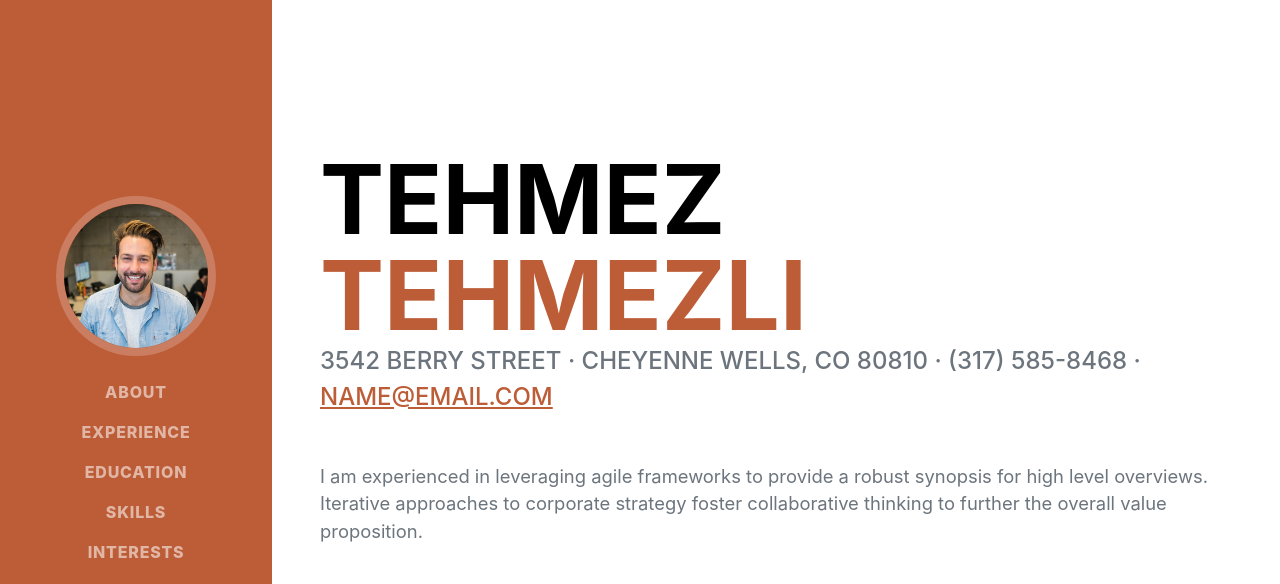
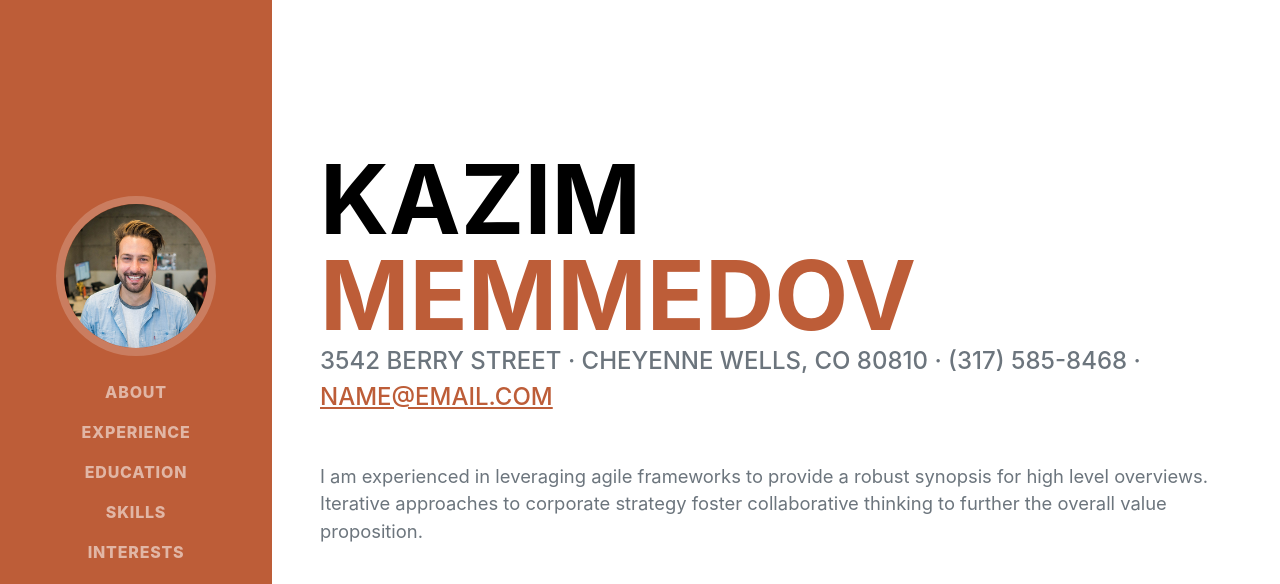
Before and after one commit to nurlansardarli/testgithub-2, a plain HTML site: page index.html in a window 1280 px wide. Shown: the top 584 px of the page. Drawn offline with nearby package versions, Linux system fonts and the light colour scheme; a web font is replaced by a local one.

Commit message:
Revert "first template"
This reverts commit f2f1a57a087217857e889952b2c7108ff598b88e.

```diff
--- a/index.html
+++ b/index.html
@@ -40,8 +40,8 @@
             <section class="resume-section" id="about">
                 <div class="resume-section-content">
                     <h1 class="mb-0">
-                        Tehmez
-                        <span class="text-primary">Tehmezli</span>
+                        Kazim
+                        <span class="text-primary">Memmedov</span>
                     </h1>
                     <div class="subheading mb-5">
                         3542 Berry Street · Cheyenne Wells, CO 80810 · (317) 585-8468 ·
```
